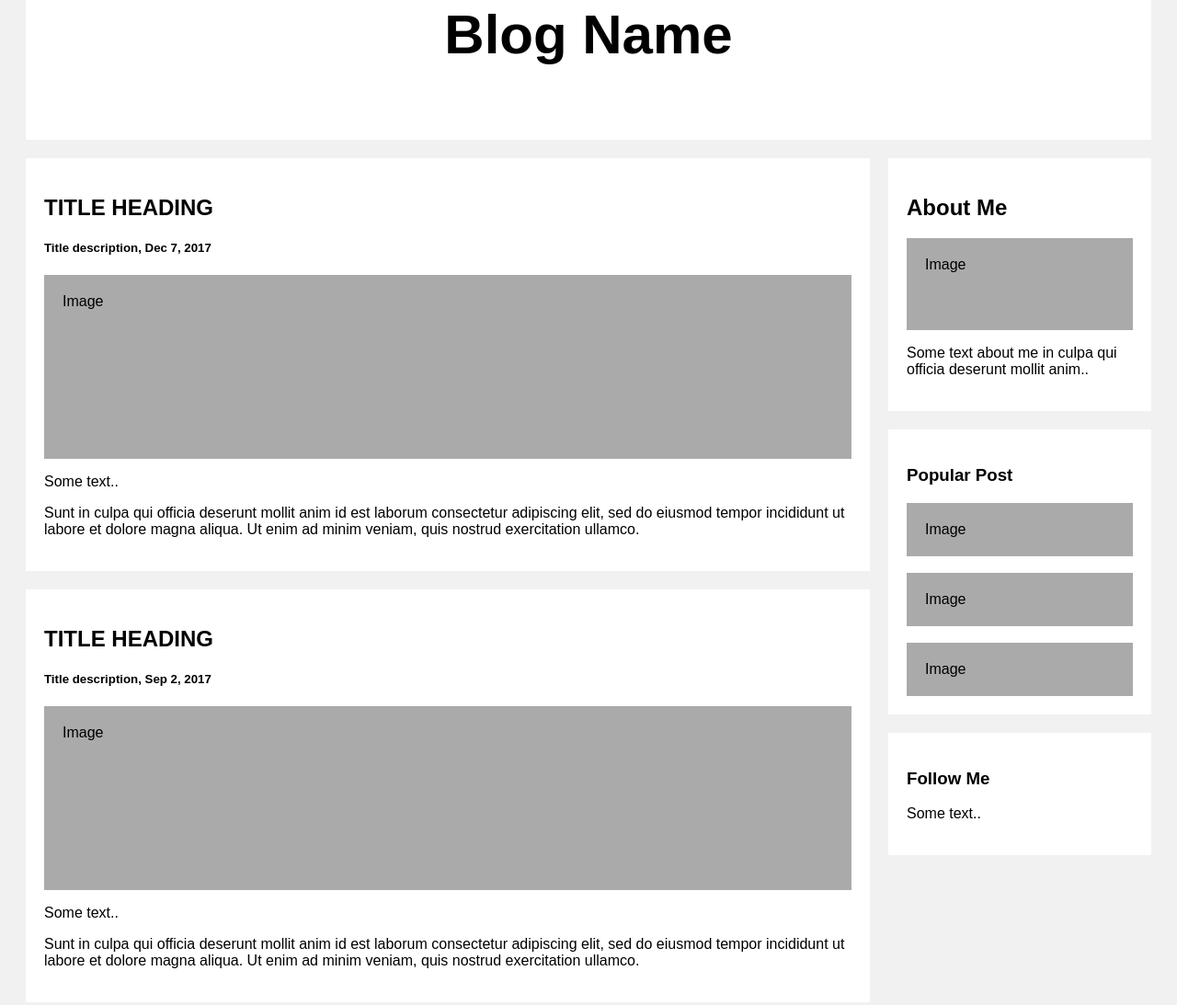
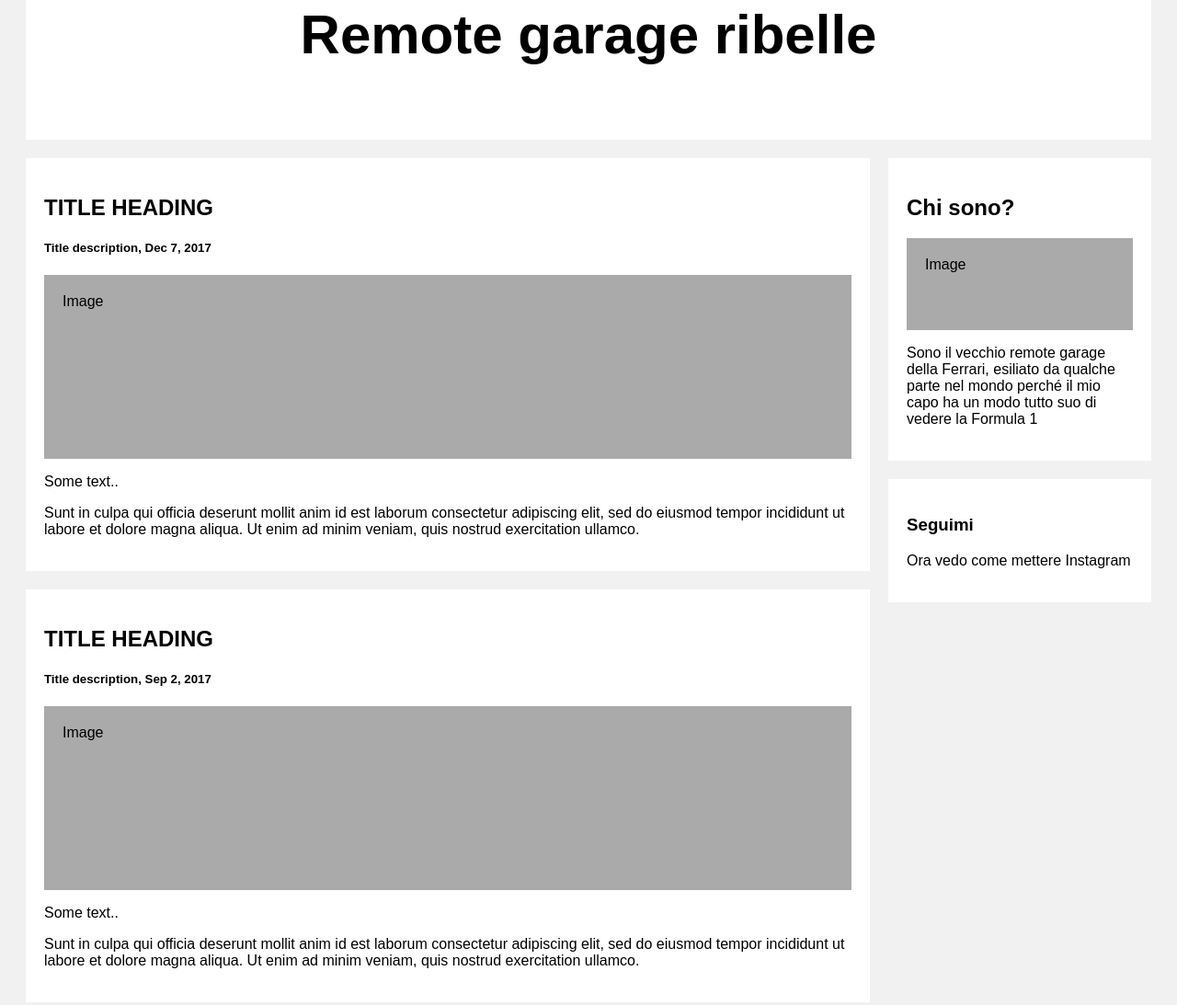
Before and after one commit to donfabio15/porcodio, a plain HTML site: page index.html in a window 1280 px wide. Shown: the part 105-1198 px from the top of the page at 92% size. Drawn offline with Linux system fonts and the light colour scheme.

Commit message:
Update index.html

```diff
--- a/index.html
+++ b/index.html
@@ -77,7 +77,7 @@ body {
 <body>
 
 <div class="header">
-  <h2>Blog Name</h2>
+  <h2>Remote garage ribelle</h2>
 </div>
 
 <div class="row">
@@ -99,19 +99,13 @@ body {
   </div>
   <div class="rightcolumn">
     <div class="card">
-      <h2>About Me</h2>
+      <h2>Chi sono?</h2>
       <div class="fakeimg" style="height:100px;">Image</div>
-      <p>Some text about me in culpa qui officia deserunt mollit anim..</p>
+      <p>Sono il vecchio remote garage della Ferrari, esiliato da qualche parte nel mondo perché il mio capo ha un modo tutto suo di vedere la Formula 1</p>
     </div>
     <div class="card">
-      <h3>Popular Post</h3>
-      <div class="fakeimg">Image</div><br>
-      <div class="fakeimg">Image</div><br>
-      <div class="fakeimg">Image</div>
-    </div>
-    <div class="card">
-      <h3>Follow Me</h3>
-      <p>Some text..</p>
+      <h3>Seguimi</h3>
+      <p>Ora vedo come mettere Instagram</p>
     </div>
   </div>
 </div>
```
